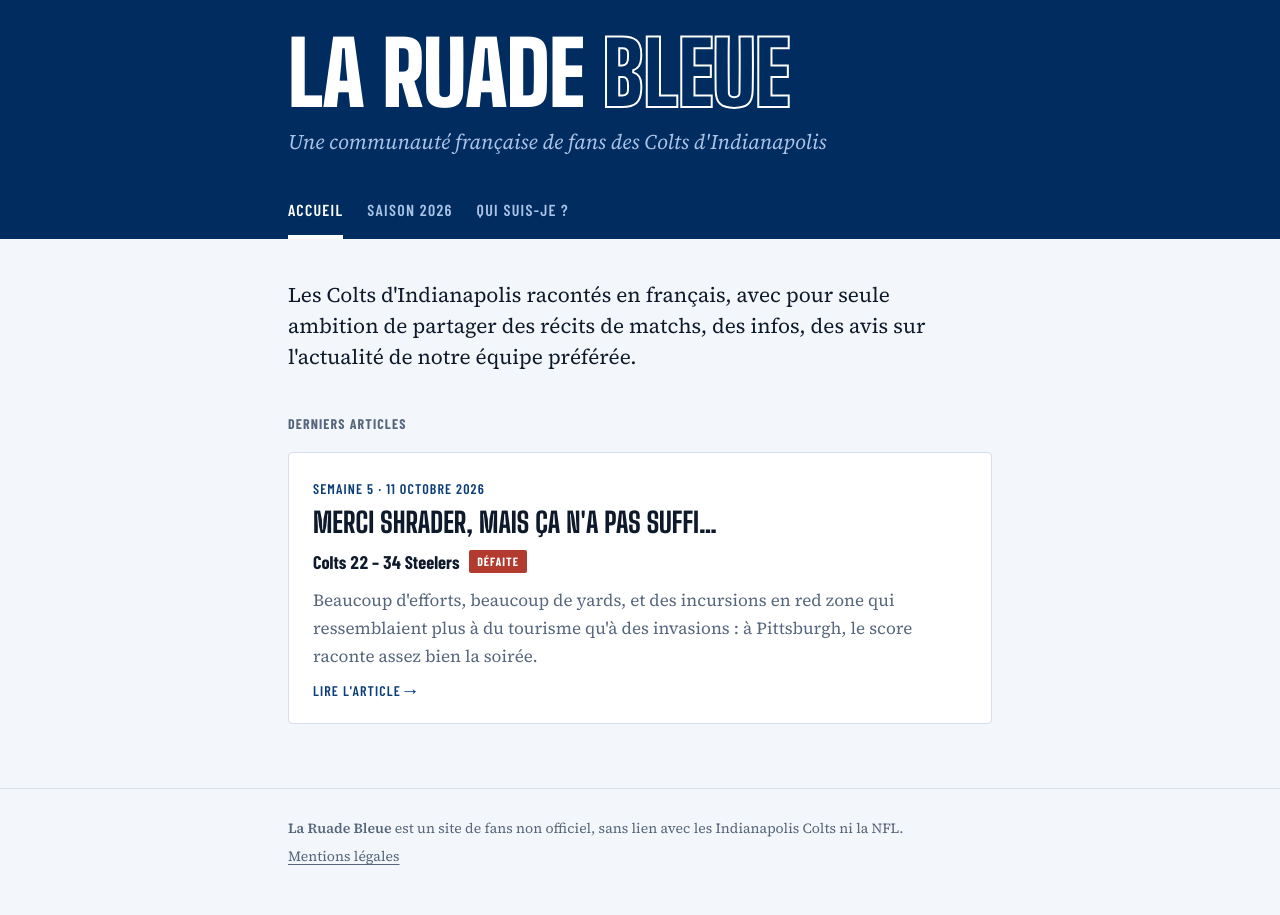
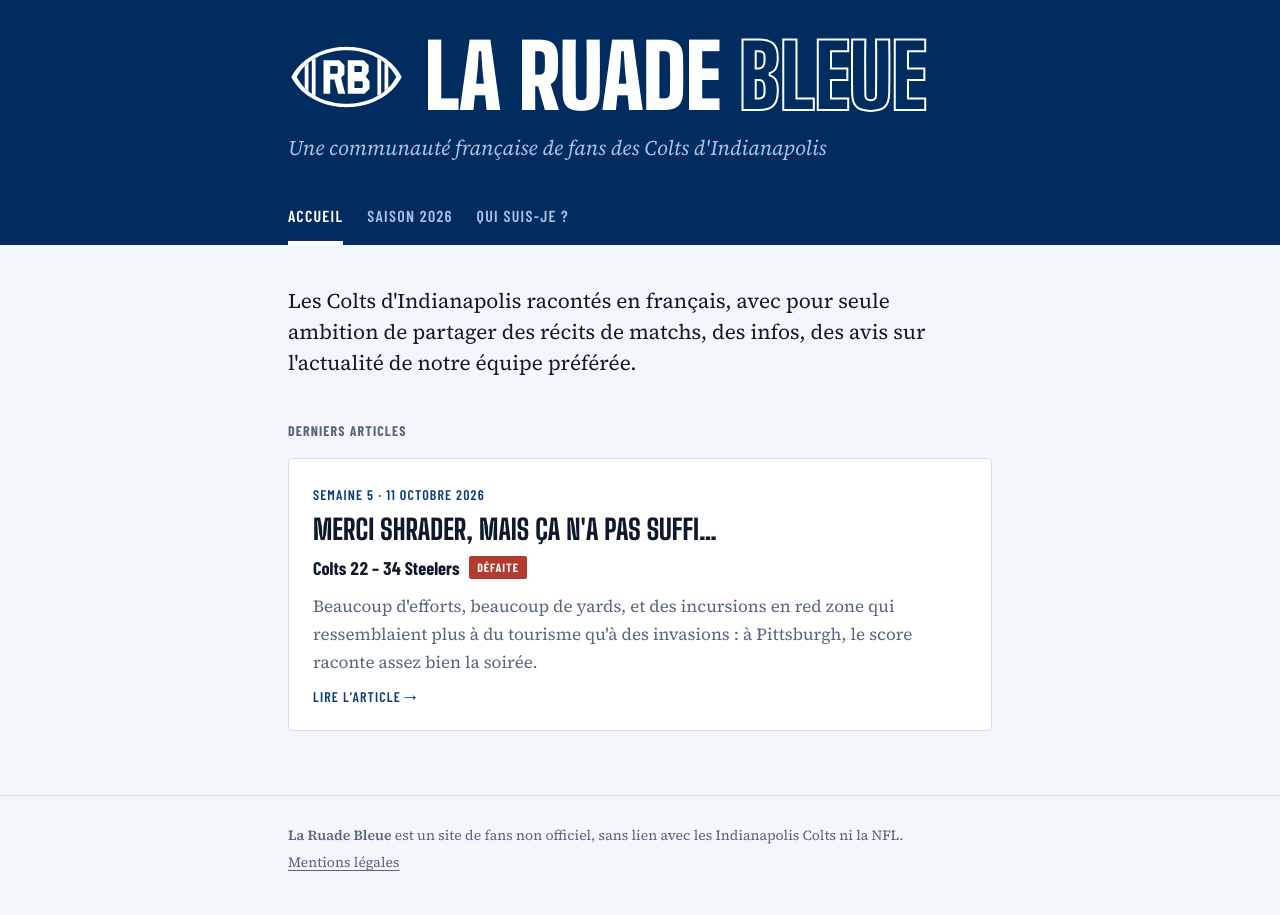
Before and after one commit to laruadebleue/laruadebleue.github.io, a Jekyll site: the page built from index.html, in a window 1280 px wide. Built offline with Jekyll 4.4.1, drawn with Linux system fonts in a browser that asks for light colours.

Commit message:
Add files via upload

```diff
--- a/_layouts/default.html
+++ b/_layouts/default.html
@@ -10,11 +10,17 @@
 <link rel="preconnect" href="https://fonts.gstatic.com" crossorigin>
 <link rel="stylesheet" href="https://fonts.googleapis.com/css2?family=Barlow+Condensed:wght@500;600;700&family=Big+Shoulders+Display:wght@800;900&family=Source+Serif+4:ital,opsz,wght@0,8..60,400;0,8..60,600;1,8..60,400&display=swap">
 <link rel="stylesheet" href="{{ '/assets/css/style.css' | relative_url }}">
+<link rel="icon" href="{{ '/favicon.svg' | relative_url }}" type="image/svg+xml">
+<link rel="icon" href="{{ '/favicon-32.png' | relative_url }}" type="image/png" sizes="32x32">
+<link rel="apple-touch-icon" href="{{ '/apple-touch-icon.png' | relative_url }}">
 </head>
 <body>
 <header class="masthead">
   <div class="wrap masthead-inner">
-    <a class="wordmark" href="{{ '/' | relative_url }}">La Ruade <span class="wordmark-accent">Bleue</span></a>
+    <a class="wordmark" href="{{ '/' | relative_url }}">
+      <img class="wordmark-logo" src="{{ '/assets/img/logo.svg' | relative_url }}" alt="" width="140" height="100">
+      <span>La Ruade <span class="wordmark-accent">Bleue</span></span>
+    </a>
     <p class="tagline">{{ site.tagline }}</p>
     <nav class="nav" aria-label="Rubriques">
       <a href="{{ '/' | relative_url }}"{% if page.url == '/' %} aria-current="page"{% endif %}>Accueil</a>
--- a/assets/css/style.css
+++ b/assets/css/style.css
@@ -123,6 +123,15 @@
   letter-spacing: -0.01em;
   color: var(--band-ink);
   text-decoration: none;
+  display: flex;
+  align-items: center;
+  gap: 0.22em;
+  justify-self: start;
+}
+.wordmark-logo {
+  flex-shrink: 0;
+  height: 0.95em;
+  width: auto;
 }
 .wordmark-accent {
   color: transparent;
```
Also changed, not shown: apple-touch-icon.png (added), assets/img/logo.svg (added), favicon-32.png (added), favicon.svg (added).
